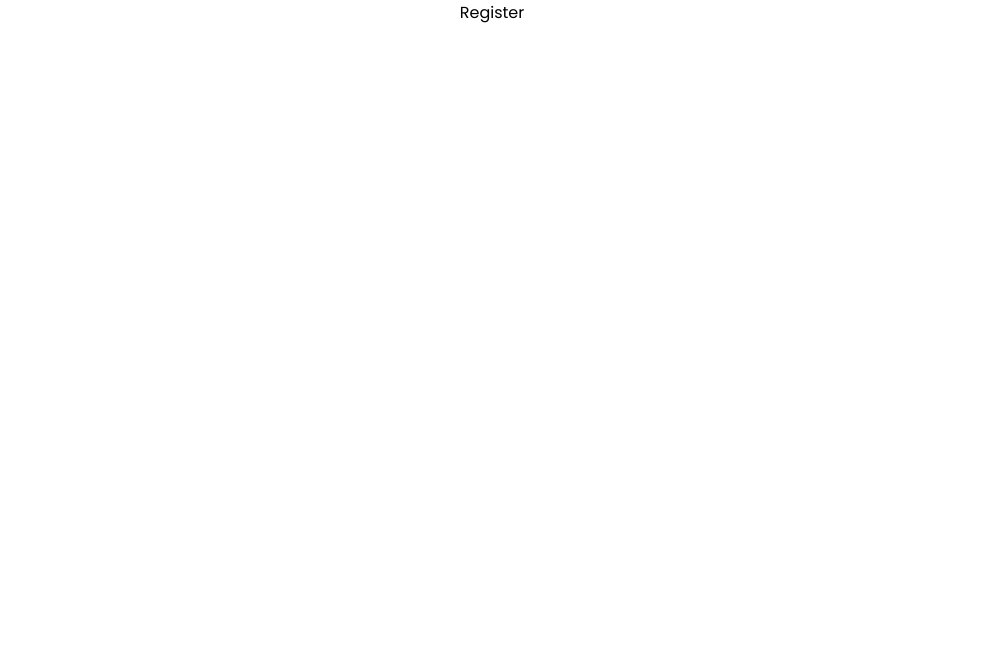
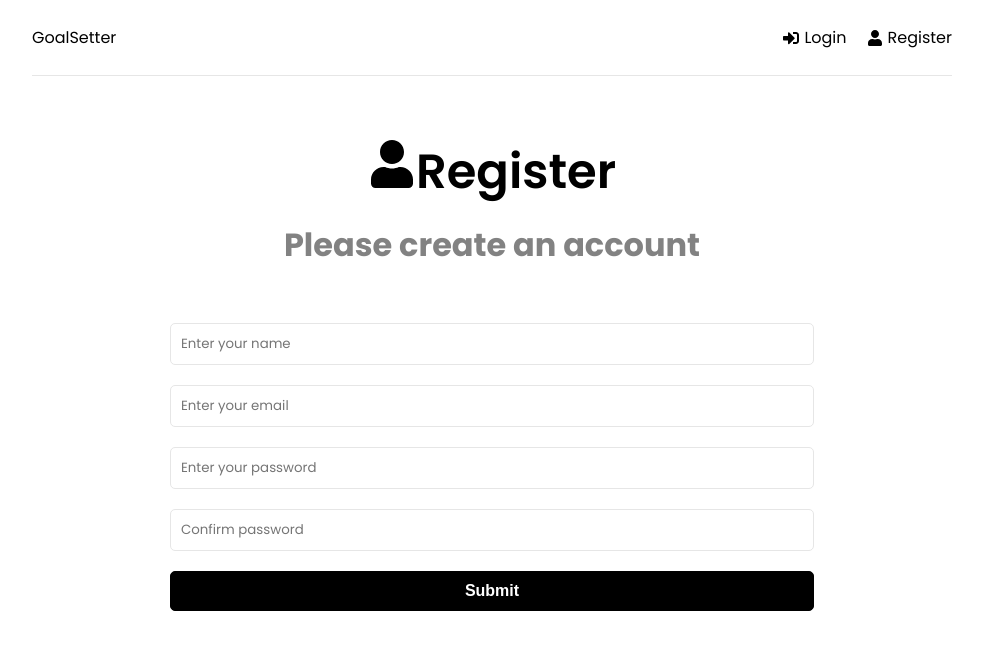
Before and after one commit to vsheva/mernapp, a React (Create React App) app in the folder frontend/: page /register in a window 1280 px wide. Shown: the top 650 px of the page, without its empty margins (148-1131 px from the left). Built offline with nearby package versions, Linux system fonts and the light colour scheme.

Commit message:
Added frontend UI

```diff
--- a/frontend/package.json
+++ b/frontend/package.json
@@ -9,6 +9,7 @@
     "@testing-library/user-event": "^14.5.2",
     "react": "^18.3.1",
     "react-dom": "^18.3.1",
+    "react-icons": "^5.2.1",
     "react-redux": "^8.1.3",
     "react-router-dom": "^6.25.0",
     "react-scripts": "5.0.1",
--- a/frontend/src/App.js
+++ b/frontend/src/App.js
@@ -2,12 +2,14 @@
 import Dashboard from './pages/Dashboard';
 import Login from './pages/Login';
 import Register from './pages/Register';
+import Header from './pages/components/Header';
 
 function App() {
   return (
     <>
       <Router>
         <div className="container">
+          <Header />
           <Routes>
             <Route path="/" element={<Dashboard />} />
             <Route path="/login" element={<Login />} />
--- a/frontend/src/pages/Login.jsx
+++ b/frontend/src/pages/Login.jsx
@@ -1,5 +1,66 @@
+import { useState, useEffect } from 'react';
+import { FaSignInAlt } from 'react-icons/fa';
+
 const Login = () => {
-  return <div>Login</div>;
+  const [formData, setFormData] = useState({
+    email: '',
+    password1: '',
+  });
+
+  const { email, password1 } = formData;
+  const onChange = e => {
+    setFormData(prevSate => ({
+      ...prevSate,
+      [e.target.name]: e.target.value, //name:..., email:..., password1::..., password2:...
+    }));
+  };
+  const onSubmit = e => {
+    e.preventDefault();
+  };
+
+  return (
+    <>
+      <section className="heading">
+        <h1>
+          <FaSignInAlt />
+          Login
+        </h1>
+        <p>Login and start setting goals</p>
+      </section>
+
+      <section className="form">
+        <form onSubmit={onSubmit}>
+          <div className="form-group">
+            <input
+              type="email"
+              className="form-control"
+              id="email"
+              name="email"
+              value={email}
+              placeholder="Enter your email"
+              onChange={onChange}
+            />
+          </div>
+          <div className="form-group">
+            <input
+              type="password1"
+              className="form-control"
+              id="password1"
+              name="password1"
+              value={password1}
+              placeholder="Enter your password"
+              onChange={onChange}
+            />
+          </div>
+          <div className="form-group">
+            <button type="submit" className="btn btn-block">
+              Submit
+            </button>
+          </div>
+        </form>
+      </section>
+    </>
+  );
 };
 
 export default Login;
--- a/frontend/src/pages/Register.jsx
+++ b/frontend/src/pages/Register.jsx
@@ -1,5 +1,90 @@
+import { useState, useEffect } from 'react';
+import { FaUser } from 'react-icons/fa';
+
 const Register = () => {
-  return <div>Register</div>;
+  const [formData, setFormData] = useState({
+    name: '',
+    email: '',
+    password1: '',
+    password2: '',
+  });
+
+  const { name, email, password1, password2 } = formData;
+  const onChange = e => {
+    setFormData(prevSate => ({
+      ...prevSate,
+      [e.target.name]: e.target.value, //name:..., email:..., password1::..., password2:...
+    }));
+  };
+  const onSubmit = e => {
+    e.preventDefault();
+  };
+
+  return (
+    <>
+      <section className="heading">
+        <h1>
+          <FaUser />
+          Register
+        </h1>
+        <p>Please create an account</p>
+      </section>
+
+      <section className="form">
+        <form onSubmit={onSubmit}>
+          <div className="form-group">
+            <input
+              type="text"
+              className="form-control"
+              id="name"
+              name="name"
+              value={name}
+              placeholder="Enter your name"
+              onChange={onChange}
+            />
+          </div>
+          <div className="form-group">
+            <input
+              type="email"
+              className="form-control"
+              id="email"
+              name="email"
+              value={email}
+              placeholder="Enter your email"
+              onChange={onChange}
+            />
+          </div>
+          <div className="form-group">
+            <input
+              type="password1"
+              className="form-control"
+              id="password1"
+              name="password1"
+              value={password1}
+              placeholder="Enter your password"
+              onChange={onChange}
+            />
+          </div>
+          <div className="form-group">
+            <input
+              type="password"
+              className="form-control"
+              id="password2"
+              name="password2"
+              value={password2}
+              placeholder="Confirm password"
+              onChange={onChange}
+            />
+          </div>
+          <div className="form-group">
+            <button type="submit" className="btn btn-block">
+              Submit
+            </button>
+          </div>
+        </form>
+      </section>
+    </>
+  );
 };
 
 export default Register;
--- /dev/null
+++ b/frontend/src/pages/components/Header.jsx
@@ -0,0 +1,26 @@
+import { FaSignInAlt, FaSignOutAlt, FaUser } from 'react-icons/fa';
+import { Link } from 'react-router-dom';
+
+const Header = () => {
+  return (
+    <header className="header">
+      <div className="logo">
+        <Link to="/">GoalSetter</Link>
+      </div>
+      <ul>
+        <li>
+          <Link to="/login">
+            <FaSignInAlt /> Login
+          </Link>
+        </li>
+        <li>
+          <Link to="/register">
+            <FaUser /> Register
+          </Link>
+        </li>
+      </ul>
+    </header>
+  );
+};
+
+export default Header;
```
Also changed, not shown: 1 other file (tests, documents, lock files or other folders).
